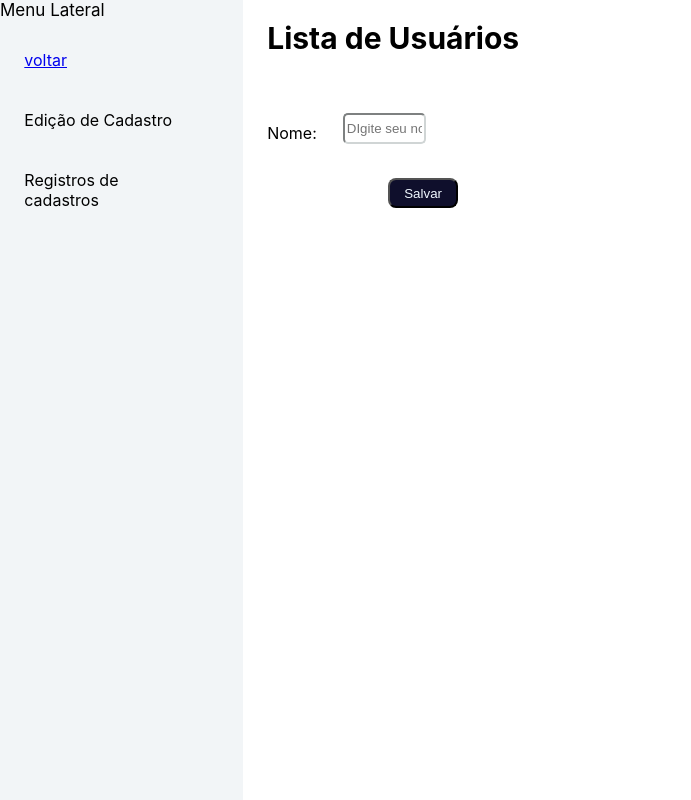
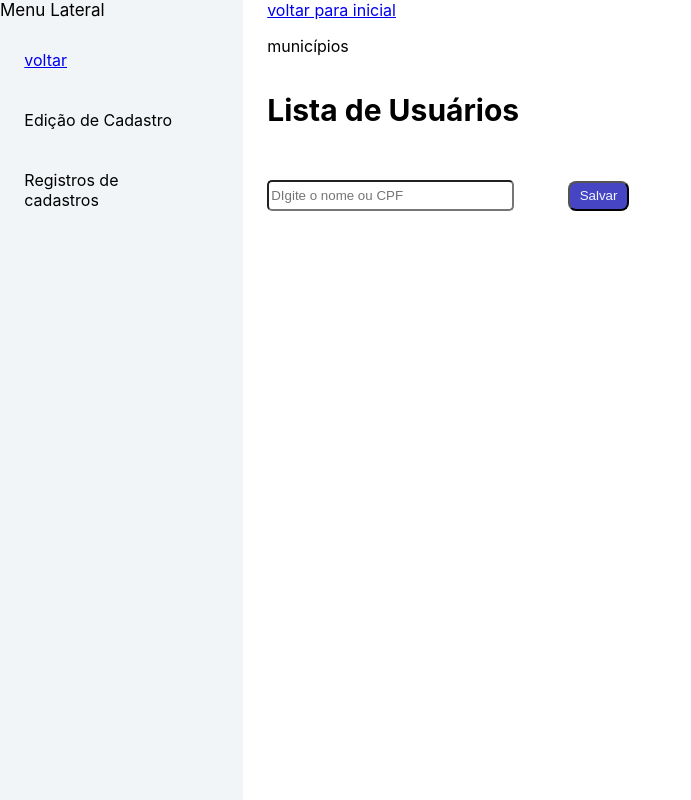
Before and after one commit to mvcamilly/busca-de-usuarios-front, a React (Create React App) app: page /cadastro in a window 1280 px wide. Shown: the whole page, without its empty margins (0-691 px from the left). Built offline with nearby package versions, Linux system fonts and the light colour scheme; no server answers.

Commit message:
organizando todo codigo p estudo

```diff
--- a/src/pages/cadastro.jsx
+++ b/src/pages/cadastro.jsx
@@ -1,7 +1,5 @@
 import React, { useState, useEffect } from 'react';
 import style from './sidebar.module.css';
-// import { MenuLateral } from './menu-lateral';
-// import { TabelaRegistro } from '../components/pages';
 
 export function Form() {
   const [usuarios, setUsuarios] = useState([]);
@@ -24,10 +22,11 @@ export function Form() {
     }
   }
 
+  //criar uma tabela caso não exista
   async function handleSubmit(e) {
     e.preventDefault();
     const method = editId ? 'PUT' : 'POST';
-    const url = editId ? `http://localhost:3333/usuarios/${editId}` : 'http://localhost:3333/usuarios';
+    const url = editId ? `http://localhost:3333/cadastro/${editId}` : 'http://localhost:3333/usuarios';
 
     try {
       await fetch(url, {
@@ -76,15 +75,16 @@ export function Form() {
       </form>
       <div className={style.container}>
         <div className={style.content}>
+          <a href='http://localhost:3000/'>voltar para inicial</a>
+          <p>municípios</p>
           <h1>Lista de Usuários</h1>
           <form className={style.form} onSubmit={handleSubmit}>
             <div>
-              <label>Nome:</label>
               <input type='text' value={nome} onChange={(e) => setNome(e.target.value)} required
-                placeholder='DIgite seu nome ou CPF'
+                placeholder='DIgite o nome ou CPF' className={style.inputcpf}
               />
+              <button type='submit' className={style.sep}>{editId ? 'Atualizar' : 'Salvar'}</button>
             </div>
-            <button type='submit'>{editId ? 'Atualizar' : 'Salvar'}</button>
           </form>
 
         </div>
--- a/src/pages/sidebar.module.css
+++ b/src/pages/sidebar.module.css
@@ -86,19 +86,21 @@
     border-radius: 5px;
     width: 30%;
     height: 25px;
-    border-color: rgb(208, 213, 213);
+    /* border-color: rgb(208, 213, 213); */
 }
 
-.form>button {
-    margin-left: 48%;
-    margin-top: 30px;
-    background-color: rgb(15, 15, 44);
+.sep {
+    margin-left: 15%;
+    background-color: rgb(70, 70, 196);
     color: aliceblue;
     border-radius: 8px;
-    width: 70px;
+    width: 20%;
     height: 30px;
 }
 
 .table > th {
     text-align: justify;
 }
+.inputcpf{
+    width: 300px;
+}
```
